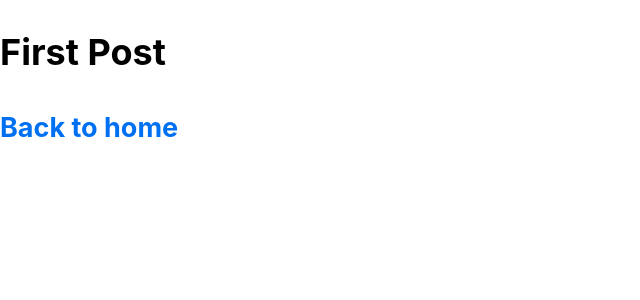
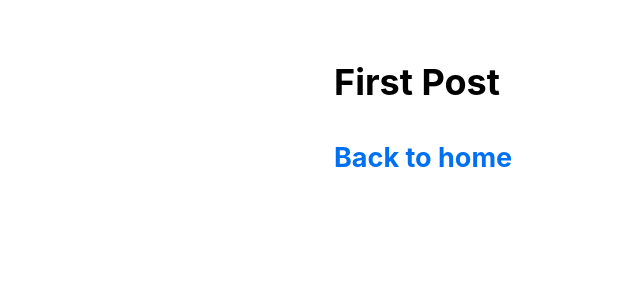
Before and after one commit to team-cake/next-tutorial, a Next.js app: page /posts/first-post in a window 1280 px wide. Shown: the top 300 px of the page, without its empty margins (0-640 px from the left). Built offline with nearby package versions, Linux system fonts and the light colour scheme.

Commit message:
Adjust naming of className

```diff
--- a/components/layout.js
+++ b/components/layout.js
@@ -1,5 +1,5 @@
 import styles from '../styles/layout.module.css';
 
 export default function Layout({ children }) {
-	return <div className={styles.layoutcontainer}>{children}</div>;
+	return <div className={styles.container}>{children}</div>;
 }
```
